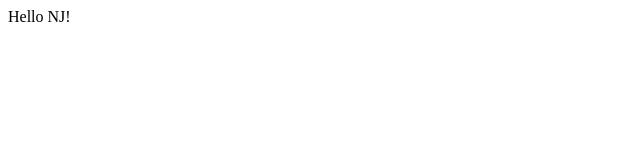
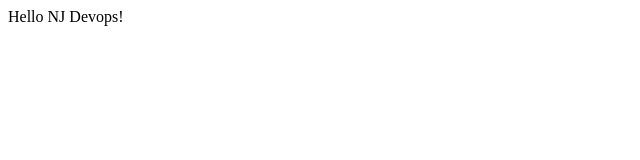
Before and after one commit to Wiselin52/Devopsdemo, a plain HTML site: page WebContent/index.html in a window 1280 px wide. Shown: the full height of the page, 0-640 px from the left. Drawn offline with Linux system fonts and the light colour scheme.

Commit message:
DE3 7th commit

```diff
--- a/WebContent/index.html
+++ b/WebContent/index.html
@@ -5,6 +5,6 @@
 <title>Wiselin</title>
 </head>
 <body>
-	Hello NJ!
+	Hello NJ Devops!
 </body>
 </html>
```
